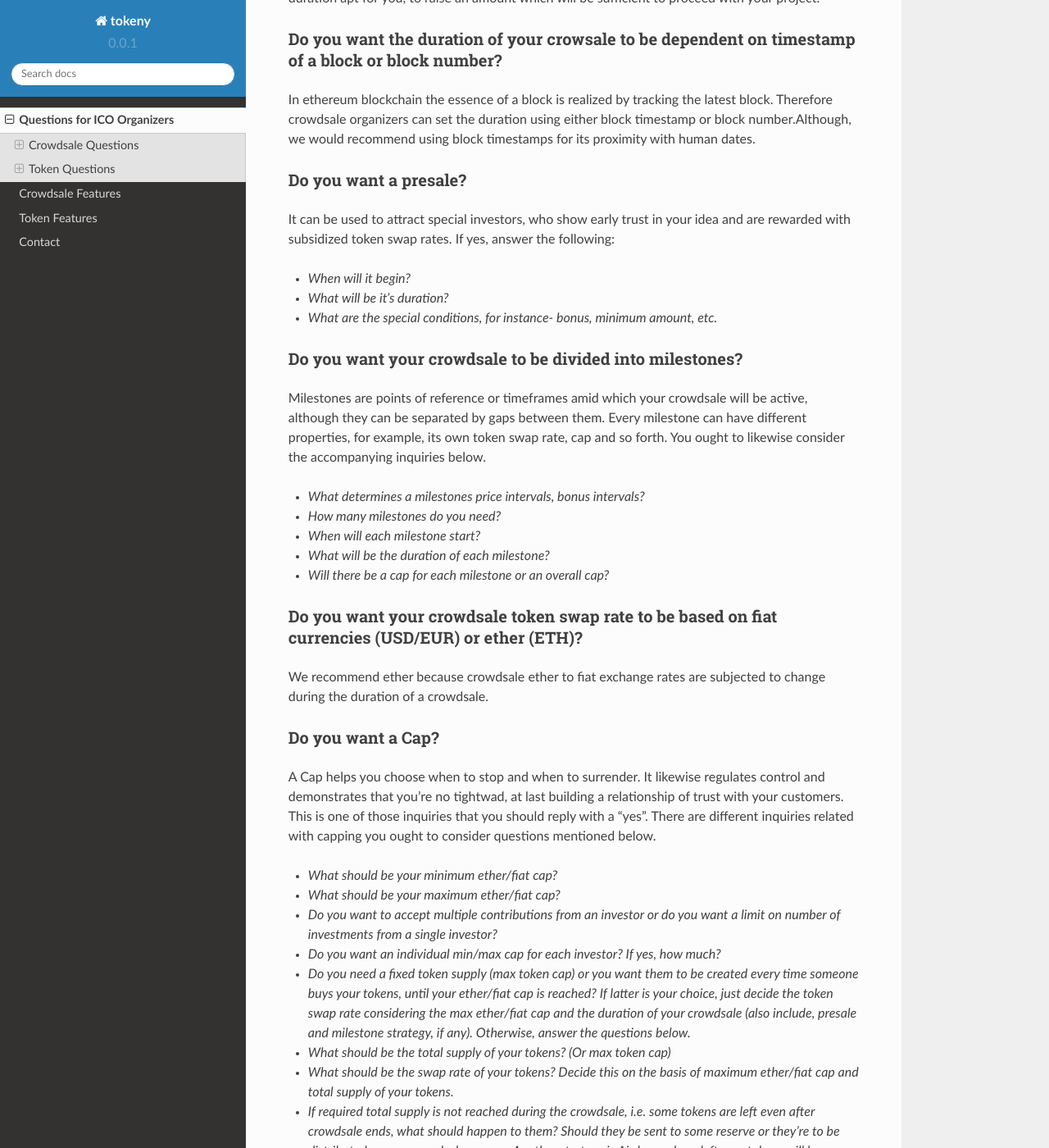
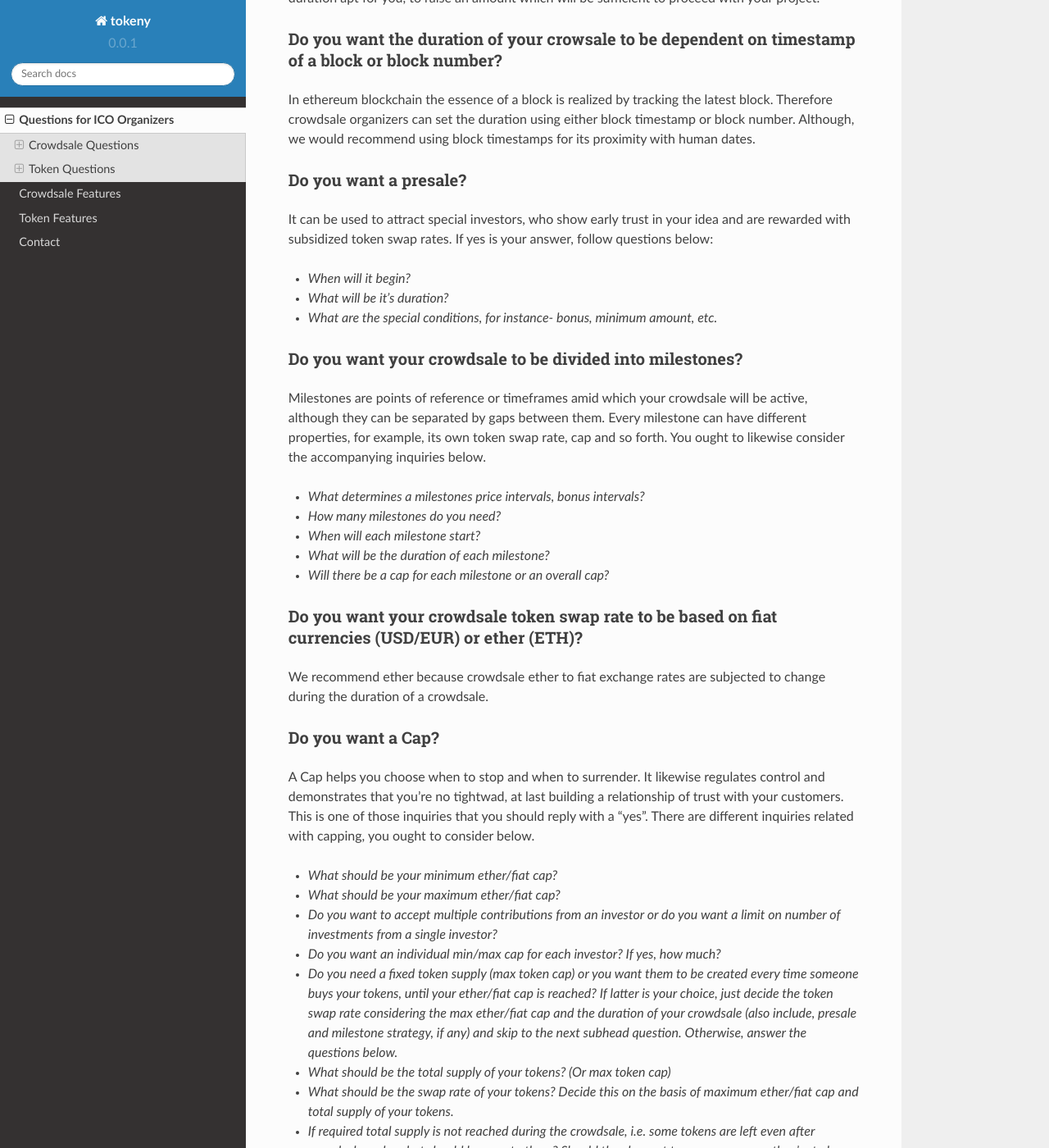
Before and after one commit to tokenyICO/documentation, a Sphinx documentation site: the page built from docs/source/questions.rst, in a window 1280 px wide and 1400 px high, scrolled down 810 px. Shown: the whole window at 82% size. Built offline with Sphinx 7.4.7 and the Read the Docs theme 2.0.0, drawn with Linux system fonts in a browser that asks for light colours; some of the changed text lies outside the part shown.

Commit message:
Updated content

```diff
--- a/docs/source/questions.rst
+++ b/docs/source/questions.rst
@@ -34,12 +34,12 @@ Another important question reflecting your preparation, and available investors.
 **Do you want the duration of your crowsale to be dependent on timestamp of a block or block number?**
 ------------------------------------------------------------------------------------------------------
 
-In ethereum blockchain the essence of a block is realized by tracking the latest block. Therefore crowdsale organizers can set the duration using either block timestamp or block number.Although, we would recommend using block timestamps for its proximity with human dates.
+In ethereum blockchain the essence of a block is realized by tracking the latest block. Therefore crowdsale organizers can set the duration using either block timestamp or block number. Although, we would recommend using block timestamps for its proximity with human dates.
 
 **Do you want a presale?**
 --------------------------
 
-It can be used to attract special investors, who show early trust in your idea and are rewarded with subsidized token swap rates. If yes, answer the following:
+It can be used to attract special investors, who show early trust in your idea and are rewarded with subsidized token swap rates. If yes is your answer, follow questions below:
 
 * *When will it begin?*
 * *What will be it’s duration?*
@@ -64,13 +64,13 @@ We recommend ether because crowdsale ether to fiat exchange rates are subjected
 **Do you want a Cap?**
 ----------------------
 
-A Cap helps you choose when to stop and when to surrender. It likewise regulates control and demonstrates that you're no tightwad, at last building a relationship of trust with your customers. This is one of those inquiries that you should reply with a "yes". There are different inquiries related with capping you ought to consider questions mentioned below.
+A Cap helps you choose when to stop and when to surrender. It likewise regulates control and demonstrates that you're no tightwad, at last building a relationship of trust with your customers. This is one of those inquiries that you should reply with a "yes". There are different inquiries related with capping, you ought to consider below.
 
 * *What should be your minimum ether/fiat cap?*
 * *What should be your maximum ether/fiat cap?*
 * *Do you want to accept multiple contributions from an investor or do you want a limit on number of investments from a single investor?*
 * *Do you want an individual min/max cap for each investor? If yes, how much?*
-* *Do you need a fixed token supply (max token cap) or you want them to be created every time someone buys your tokens, until your ether/fiat cap is reached? If latter is your choice, just decide the token swap rate considering the max ether/fiat cap and the duration of your crowdsale (also include, presale and milestone strategy, if any). Otherwise, answer the questions below.*
+* *Do you need a fixed token supply (max token cap) or you want them to be created every time someone buys your tokens, until your ether/fiat cap is reached? If latter is your choice, just decide the token swap rate considering the max ether/fiat cap and the duration of your crowdsale (also include, presale and milestone strategy, if any) and skip to the next subhead question. Otherwise, answer the questions below.*
 * *What should be the total supply of your tokens? (Or max token cap)*
 * *What should be the swap rate of your tokens? Decide this on the basis of maximum ether/fiat cap and total supply of your tokens.*
 * *If required total supply is not reached during the crowdsale, i.e. some tokens are left even after crowdsale ends, what should happen to them? Should they be sent to some reserve or they’re to be distributed among crowdsale owners. Another strategy is Airdrop, where left over tokens will be distributed among token holders according to their fair share after crowdsale.*
```
Also changed, not shown: other parts of docs/source/questions.rst (+1 -1 lines).
